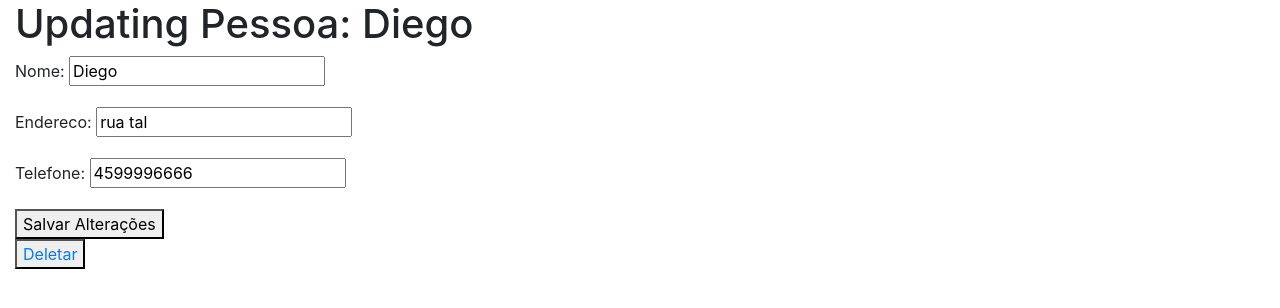
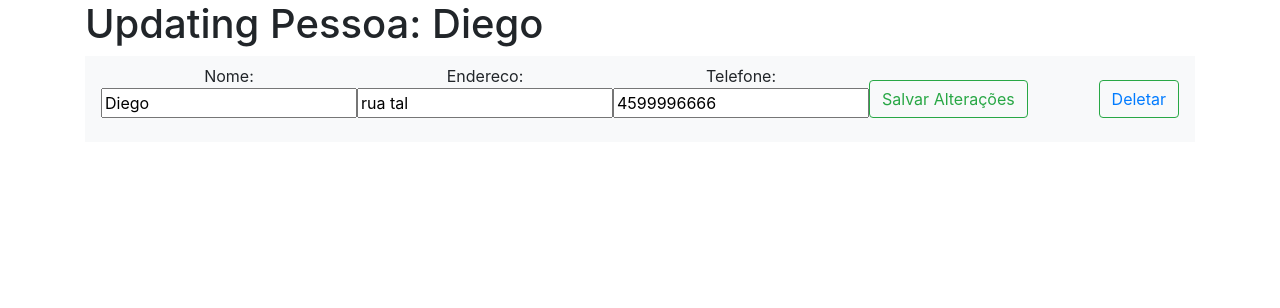
Before and after one commit to diegopmayer/ProjetoFinal, a Django app: page /core/pessoas-update/1/ in a window 1280 px wide. Shown: the top 308 px of the page. Run offline with Django 3.2, Linux system fonts and the light colour scheme; data comes from the database, SQL or seed files in the repository; some libraries are stand-ins or nearby versions.

Commit message:
style update_pessoa, delete and base.html

```diff
--- a/core/templates/core/delete_confirm.html
+++ b/core/templates/core/delete_confirm.html
@@ -1,10 +1,12 @@
 {% extends 'base.html' %}
 
 {% block main %}
+
 <h1> Tem certeza que deseja deletar {{ obj }}</h1>
 
 <form method="POST">
     {% csrf_token %}
     <button type="submit">Deletar</button>
 </form>
+
 {% endblock %}
--- a/core/templates/core/lista_pessoas.html
+++ b/core/templates/core/lista_pessoas.html
@@ -3,6 +3,7 @@
 {% block main %}
     <title>Cadastro de Pessoas</title>
     <h1>Lista de Pessoas</h1>
+
     <nav class="navbar navbar-light bg-light">
         <ul>
             {% for pessoa in pessoas %}
@@ -16,6 +17,7 @@
             {% endfor %}
         </ul>
     </nav>
+
     <nav class="navbar navbar-light bg-light">
         <form class="form-inline" action="{% url 'core_pessoas_add' %}" method="POST">
             {% csrf_token %}
--- a/core/templates/core/update_pessoa.html
+++ b/core/templates/core/update_pessoa.html
@@ -1,17 +1,18 @@
 {% extends 'base.html' %}
 
 {% block main %}
+    <div class="container">
         <h1>Updating Pessoa: {{ pessoa }}</h1>
 
-
-    <form action="{% url 'core_pessoas_update' pessoa.id %}" method="POST">
+        <nav class="navbar navbar-light bg-light">
+            <form class="form-inline" action="{% url 'core_pessoas_update' pessoa.id %}" method="POST">
                 {% csrf_token %}
                 {{ form.as_p }}
-        <button type="submit">Salvar Alterações</button>
+                <button type="submit" class="btn btn-outline-success my-2 my-sm-0">Salvar Alterações</button>
             </form>
-
-
-    <button type="button">
+            <button class="btn btn-outline-success my-2 my-sm-0">
                 <a href="{% url 'core_pessoas_delete' pessoa.id %}"> Deletar </a>
             </button>
+        </nav>
+    </div>
 {% endblock %}
--- a/templates/base.html
+++ b/templates/base.html
@@ -1,15 +1,18 @@
 {% load static %}
 
 <!DOCTYPE html>
-<html>
+<html lang="en">
     <header>
+        <meta charset="UTF-8">
+        <meta name="viewport" content="width=device-width, initial-sacale=1.0">
+        <meta http-equiv="X-UA-Compatible" content="ie=edge">
         <link rel="stylesheet" href="{% static 'css/bootstrap.css' %}">
     </header>
     <body>
         <div class="container-fluid">
 
-                {% block main %}
-                {% endblock %}
+            {% block main %}
+            {% endblock %}
 
         </div>
     </body>
```
Also changed, not shown: requirements-dev.txt (+12 -7 lines). Lines whose indentation alone changed are shown as unchanged.
